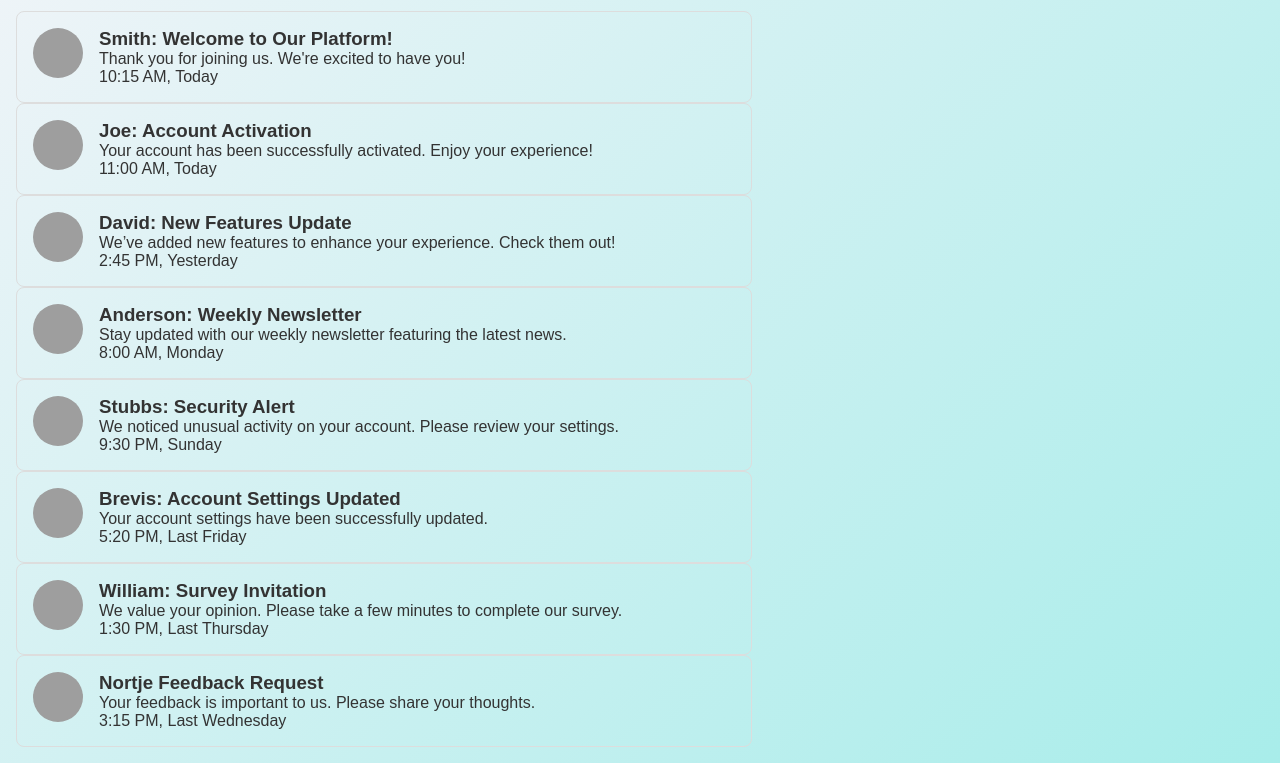
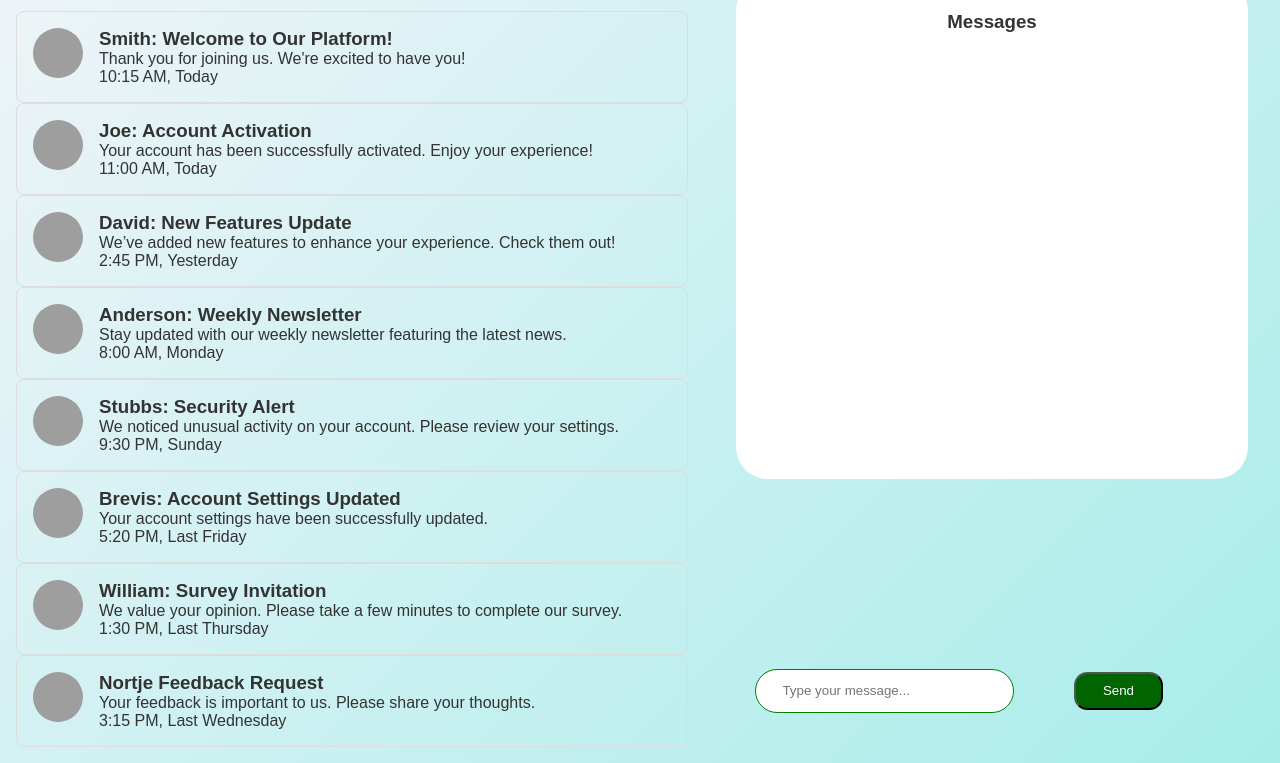
Before and after one commit to deep-45deepak/project.demo, a plain HTML site: page msg/msg.html in a window 1280 px wide. Shown: the part 69-832 px from the top of the page. Drawn offline with Linux system fonts and the light colour scheme; grey boxes are pictures that could not be loaded.

Commit message:
Update msg.css

```diff
--- a/msg/msg.css
+++ b/msg/msg.css
@@ -97,6 +97,10 @@ body {
 
 /* Responsive Design */
 @media (min-width: 768px) {
+  .body{
+    scroll-behavior: smooth;
+    height: 70vh;
+  }
   .nav {
     display: flex;
     justify-content: center;
@@ -115,10 +119,39 @@ body {
     margin: 1em;
   }
   .inbox-container {
-    overflow: scroll;
+    overflow: hidden;
     scrollbar-width: 0em;
     scroll-snap-type: none;
-    width: 60%;
+    width: 70%;
+  }
+  .msg{
+    overflow: hidden;
+    scrollbar-width: 0px;
+    background-color: white;
+    text-align: center;
+    width: 50%;
+    height:100vw;
+    border-radius: 2em;
+    margin: 3em 2em;
+    padding: 2em;
+}
+  .message-input {
+    position: absolute;
+    bottom: -2em;
+    right: 5%;
+  }
+  #messageInput {
+    padding: 1em 4em 1em 2em;
+    margin: 0.2em;
+    border-radius: 2em;
+    border: 1px solid green;
+  }
+  #sendButton {
+    padding: 0.7em 2em;
+    margin: 4em;
+    background-color: darkgreen;
+    color: white;
+    border-radius: 1em;
   }
 }
 
@@ -151,18 +184,23 @@ body {
     height: 60vh;
   }
   .msg {
-    padding: 1em 1em 2.5em 1em;
+    overflow: hidden;
+    padding: 1em;
     position: static;
-    bottom: 10em;
+    bottom: -2em;
     background-color: white;
     width: 100%;
     text-align: center;
-    height: 45vh;
+    height: 55vh;
     border: 0.5px solid gray;
-  }
+    border-radius: 1.2em;
+}
   .message-input {
-    background-color: white;
+    width: fit-content;
+    background-color: inherit;
     position: absolute;
+    position: sticky;
+    margin-left: 15%;
     bottom: 0px;
     left: 15%;
   }
```
